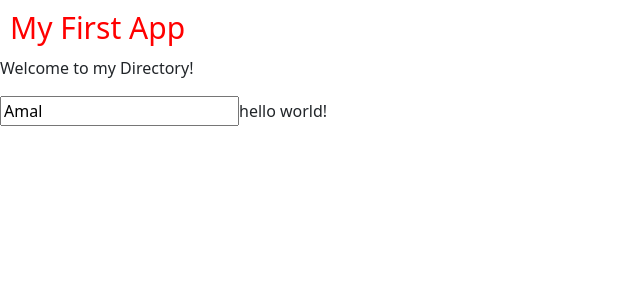
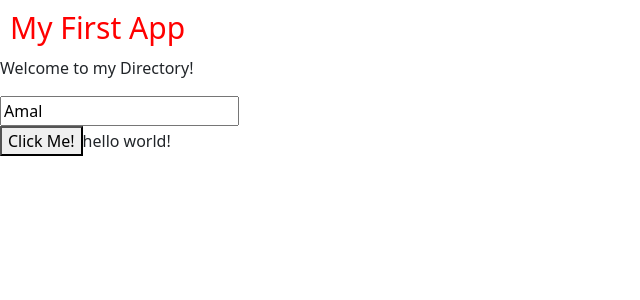
Before and after one commit to amalmtahri/learn_Angular, an Angular app: page / in a window 1280 px wide. Shown: the top 300 px of the page, without its empty margins (0-640 px from the left). Built offline with nearby package versions, Linux system fonts and the light colour scheme.

Commit message:
event binding

```diff
--- a/src/app/home/home.component.html
+++ b/src/app/home/home.component.html
@@ -1,3 +1,4 @@
 <p>{{homeTitle}}</p>
-<input type="text" value="{{MyString}}">
+<input type="text" value="{{MyString}}"><br>
+<button (click) = "alertMe()">Click Me!</button>
 <ng-content></ng-content>
--- a/src/app/home/home.component.ts
+++ b/src/app/home/home.component.ts
@@ -9,6 +9,9 @@ export class HomeComponent implements OnInit {
 
   homeTitle =  "Welcome to my Directory!";
   MyString = "Amal"
+  alertMe(){
+    alert("hey There!");
+  }
   constructor() { }
 
   ngOnInit(): void {
```
